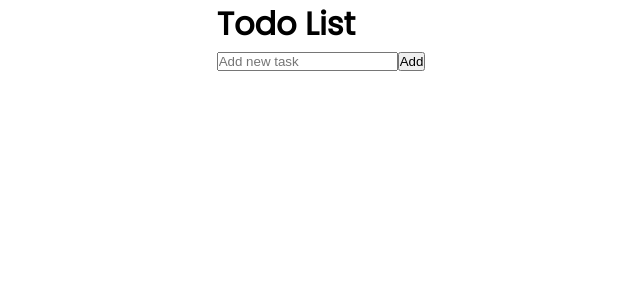
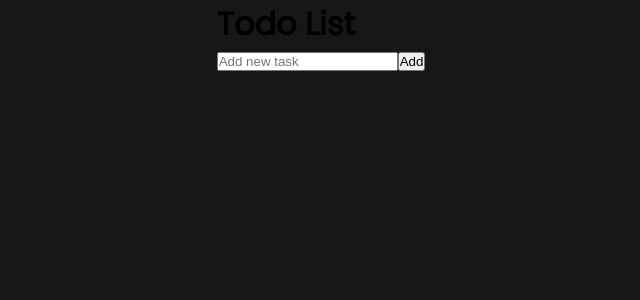
Before and after one commit to t-sweta/Listify, a React (Create React App) app: page / in a window 1280 px wide. Shown: the top 300 px of the page, without its empty margins (319-959 px from the left). Built offline with nearby package versions, Linux system fonts and the light colour scheme.

Commit message:
Updaing App.js CSS

```diff
--- a/src/App.css
+++ b/src/App.css
@@ -1,7 +1,9 @@
 .wrapper{
     height: 100vh;
     width: 100vw;
-    overflow-y: hidden;
+    overflow-x: hidden;
     display: flex;
+    overflow-y: scroll;
     justify-content: center;
+    background-color: #181717;
 }
```
